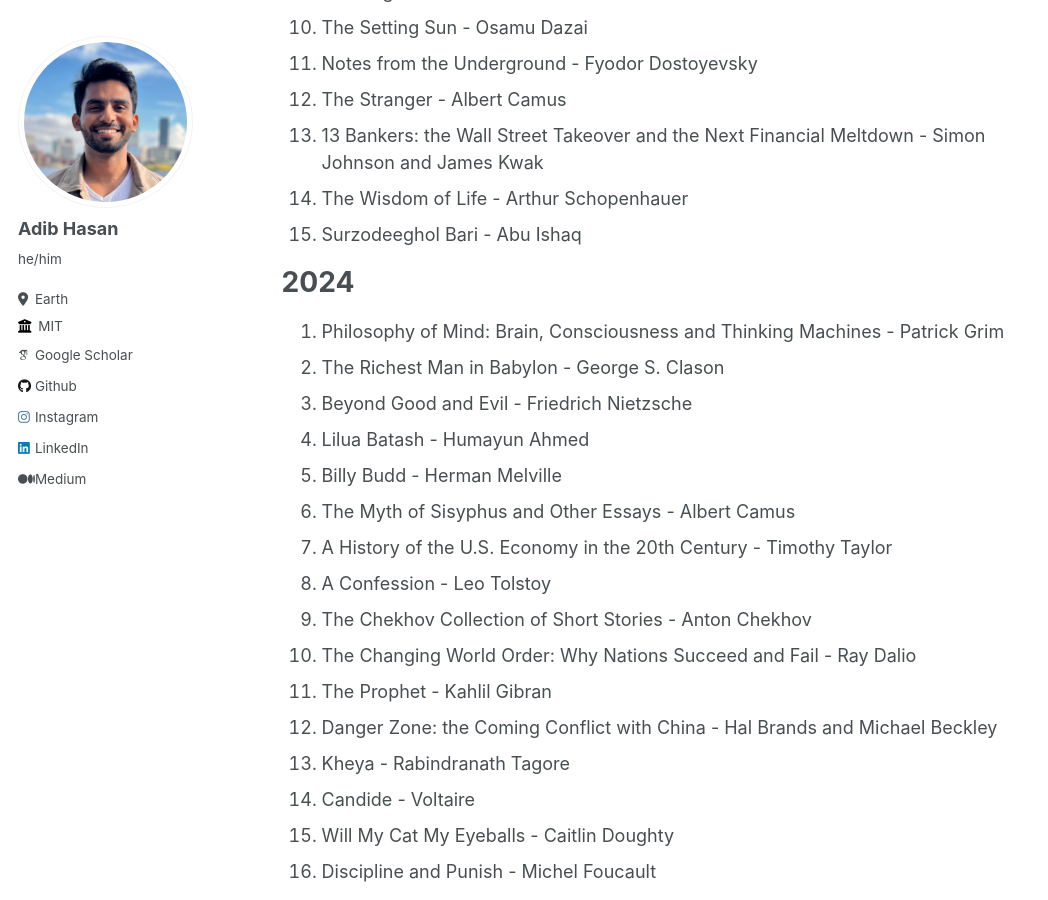
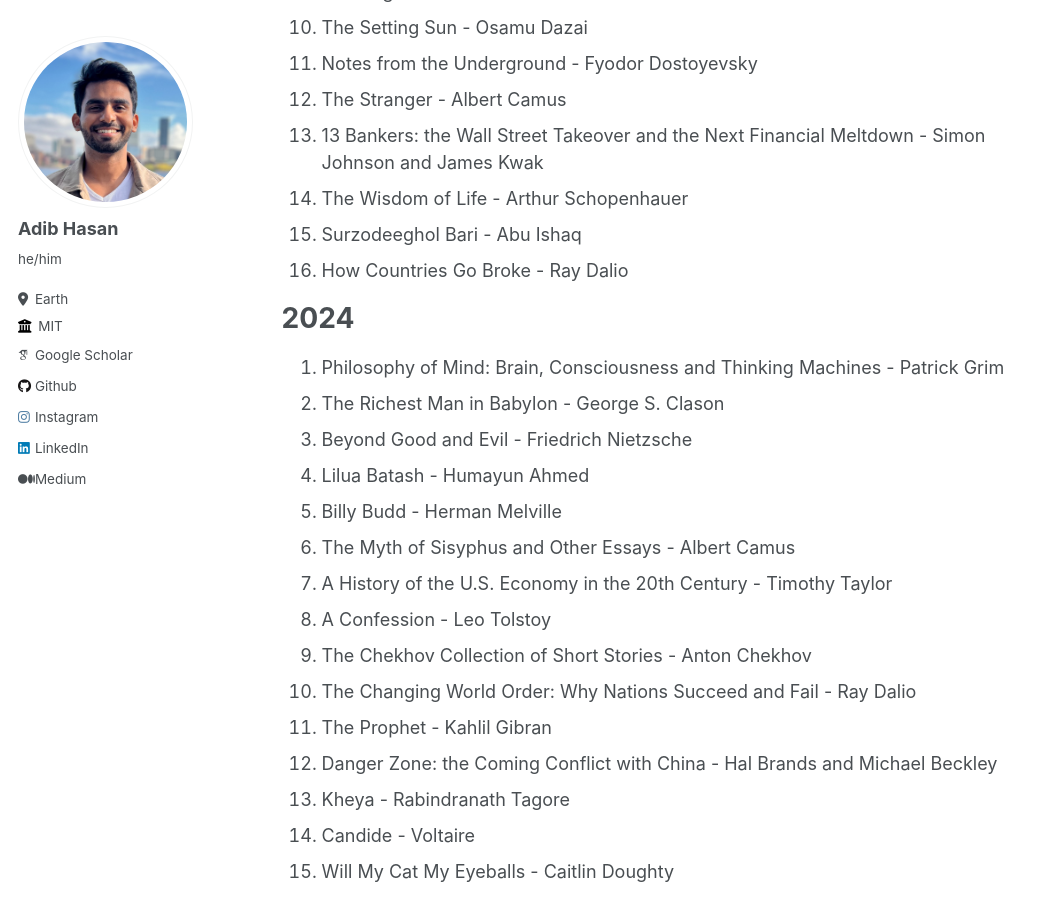
Before and after one commit to Neehan/neehan.github.io, a Jekyll site: the page built from _pages/reading.md, in a window 1280 px wide and 900 px high, scrolled down 650 px. Shown: the whole window, without its empty margins (0-1048 px from the left). Built offline with Jekyll 4.4.1, drawn with Linux system fonts in a browser that asks for light colours; some web fonts are replaced.

Commit message:
Update reading.md

```diff
--- a/_pages/reading.md
+++ b/_pages/reading.md
@@ -23,6 +23,7 @@ Here is what I am currently reading:
 13. 13 Bankers: the Wall Street Takeover and the Next Financial Meltdown - Simon Johnson and James Kwak
 14. The Wisdom of Life - Arthur Schopenhauer
 15. Surzodeeghol Bari - Abu Ishaq
+16. How Countries Go Broke - Ray Dalio
 
 # 2024
 1. Philosophy of Mind: Brain, Consciousness and Thinking Machines - Patrick Grim
```
